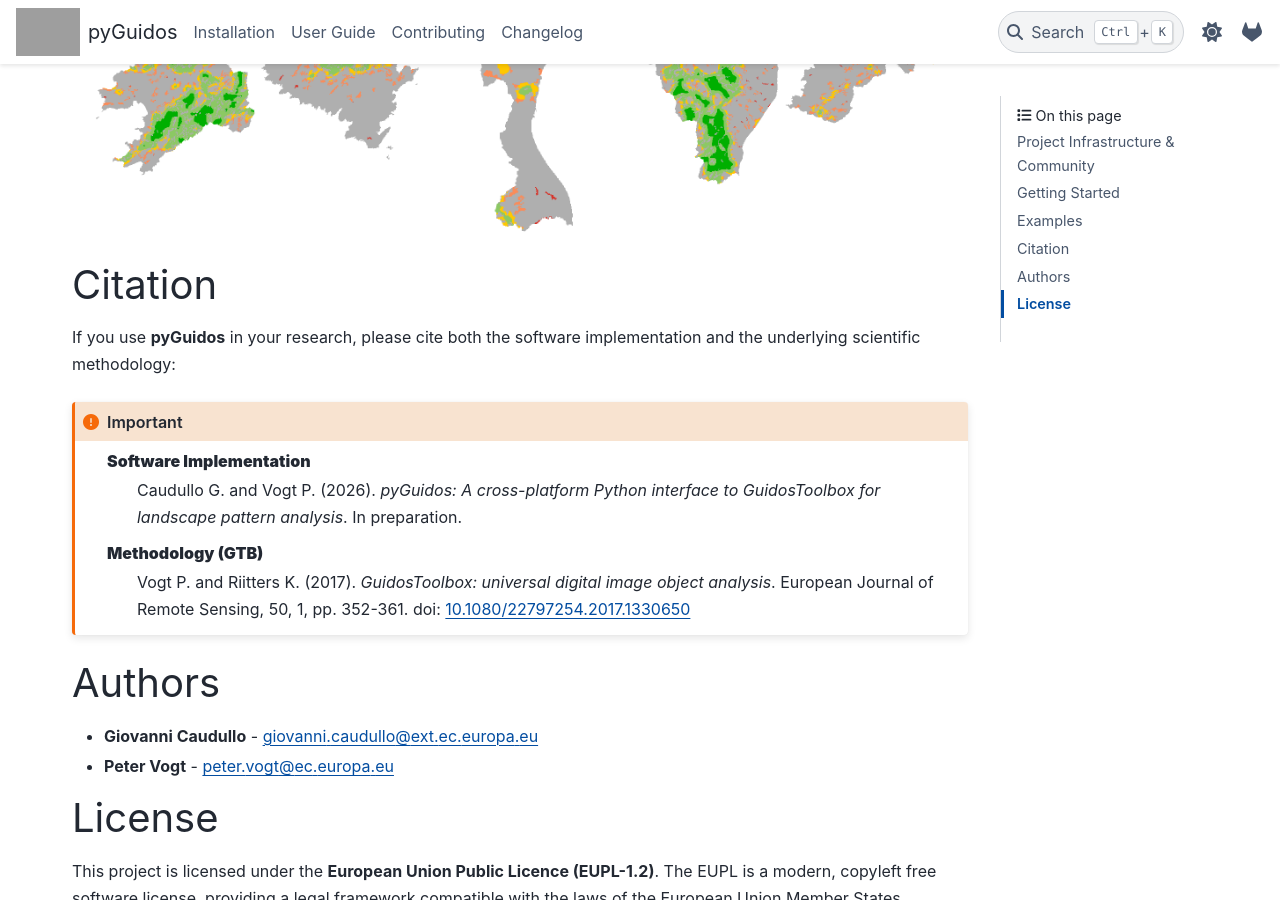
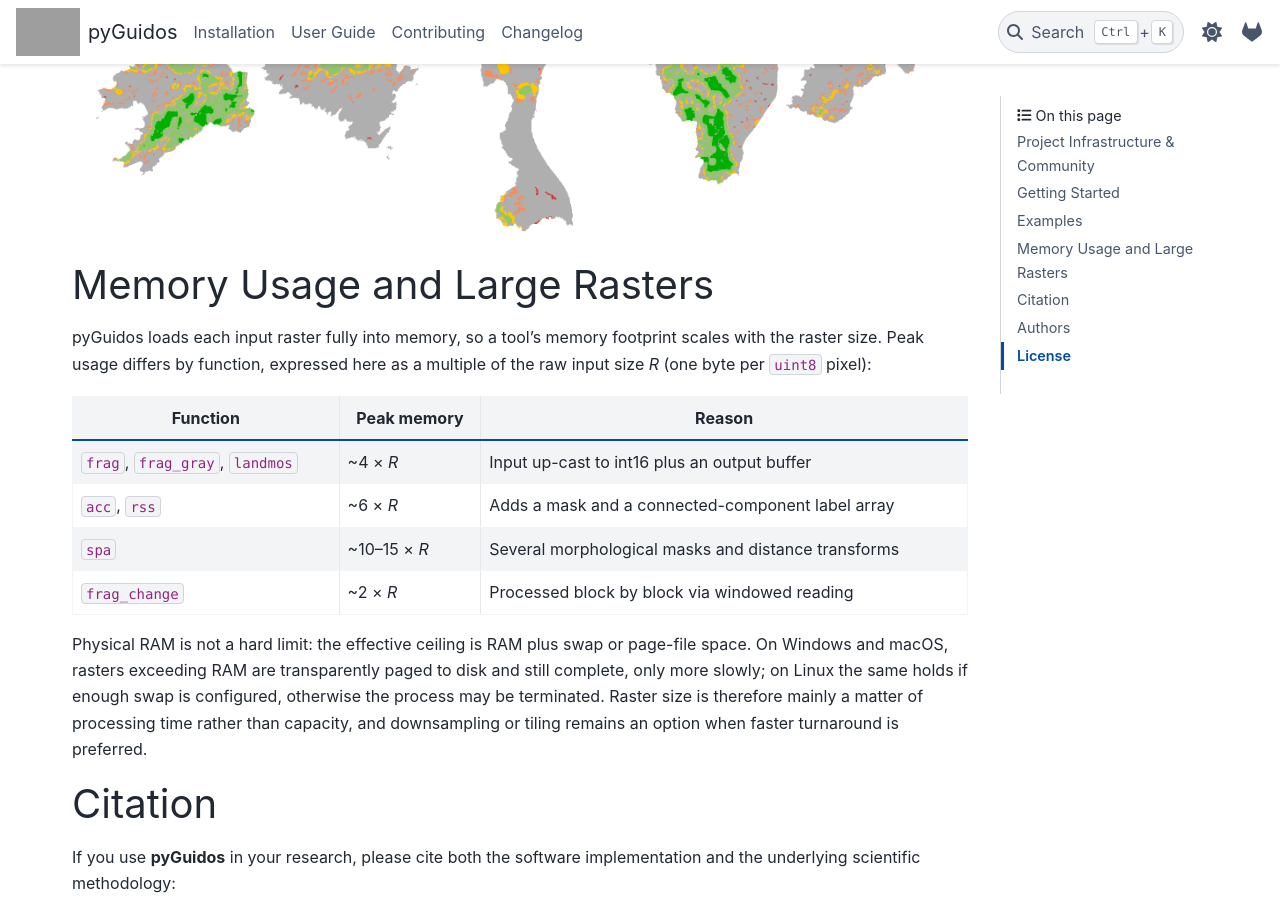
Before and after one commit to nonpenso/pyguidos, a Sphinx documentation site: the page built from docs/index.rst, in a window 1280 px wide and 900 px high, scrolled down 5509 px. Built offline with Sphinx 7.4.7 and the PyData theme 0.15.4, drawn with Linux system fonts in a browser that asks for light colours; grey boxes are pictures that could not be loaded.

Commit message:
updated docs

```diff
--- a/docs/index.rst
+++ b/docs/index.rst
@@ -229,6 +229,40 @@ The final step extracts the fragmentation raster for each administrative region
     :alt: Corsica admin vector
 
 
+Memory Usage and Large Rasters
+------------------------------
+
+pyGuidos loads each input raster fully into memory, so a tool's memory footprint
+scales with the raster size. Peak usage differs by function, expressed here as a
+multiple of the raw input size *R* (one byte per ``uint8`` pixel):
+
+.. list-table::
+   :header-rows: 1
+
+   * - Function
+     - Peak memory
+     - Reason
+   * - ``frag``, ``frag_gray``, ``landmos``
+     - ~4 × *R*
+     - Input up-cast to int16 plus an output buffer
+   * - ``acc``, ``rss``
+     - ~6 × *R*
+     - Adds a mask and a connected-component label array
+   * - ``spa``
+     - ~10–15 × *R*
+     - Several morphological masks and distance transforms
+   * - ``frag_change``
+     - ~2 × *R*
+     - Processed block by block via windowed reading
+
+Physical RAM is not a hard limit: the effective ceiling is RAM plus swap or
+page-file space. On Windows and macOS, rasters exceeding RAM are transparently
+paged to disk and still complete, only more slowly; on Linux the same holds if
+enough swap is configured, otherwise the process may be terminated. Raster size
+is therefore mainly a matter of processing time rather than capacity, and
+downsampling or tiling remains an option when faster turnaround is preferred.
+
+
 Citation
 --------
 
```
Also changed, not shown: README.md (+16 -0 lines).
